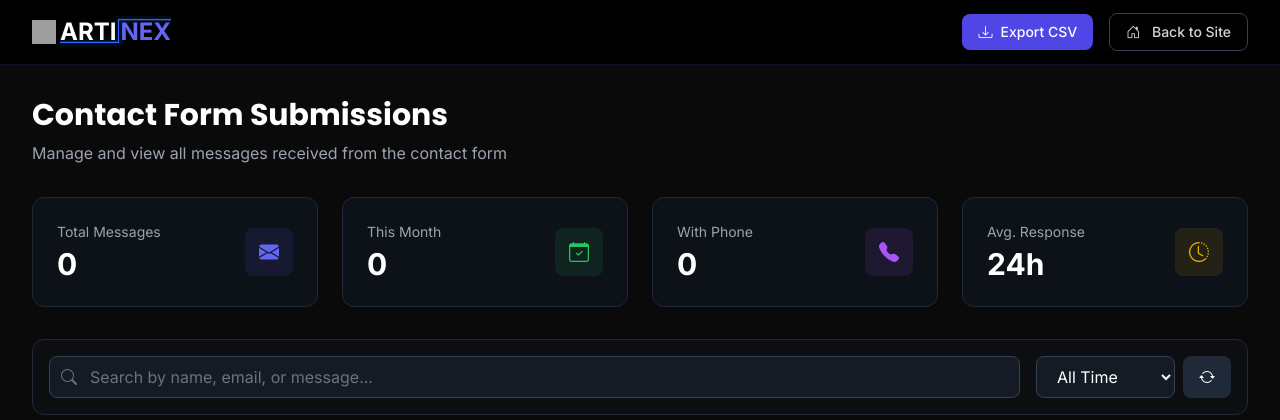
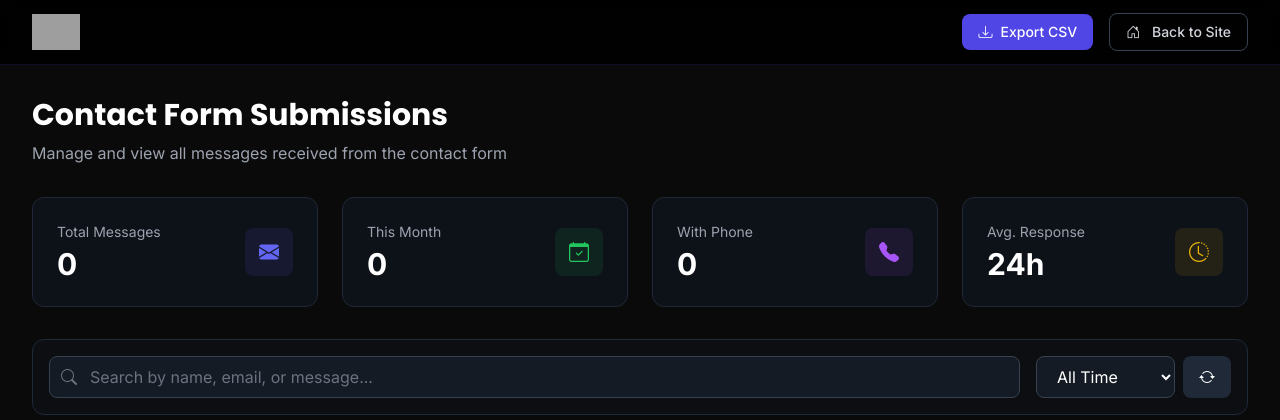
Before and after one commit to abdullaharshado99/ArtiNex, a Flask app: page /admin/contacts in a window 1280 px wide. Shown: the top 420 px of the page. Run offline with Flask 3, Linux system fonts and the light colour scheme; data that the repository does not hold is empty; some libraries are stand-ins or nearby versions; grey boxes are pictures that could not be loaded.

Commit message:
changed logo of the page.

```diff
--- a/templates/admin_panel.html
+++ b/templates/admin_panel.html
@@ -73,17 +73,19 @@
     <div class="max-w-7xl mx-auto px-4 sm:px-6 lg:px-8">
       <div class="flex justify-between items-center h-16">
         <!-- Logo -->
-        <div class="flex items-center space-x-1">
-          <img src="/static/images/anim fav.gif" alt="ARTINEX" class="w-6 h-6">
-          <div class="relative inline-block">
-            <h1 class="text-white font-big text-2xl font-bold relative z-10">
-              ARTI<span class="ml-1 text-indigo-500">NEX</span>
-            </h1>
-            <svg class="absolute left-0 top-0 w-full h-full pointer-events-none" viewBox="1 2 220 52" preserveAspectRatio="none">
-              <path id="artinex-line" d="M -30  45 L 117 45 L 117 8 L 590 8" fill="none" stroke="#2D6BFF" stroke-width="2" stroke-linecap="round"/>
-            </svg>
-          </div>
-        </div>
+          <a href="/"><img src="/static/images/favanim.gif" alt="ARTINEX" class="w-50 h-9"></a>
+
+<!--        <div class="flex items-center space-x-1">-->
+<!--          <img src="/static/images/favanim.gif" alt="ARTINEX" class="w-6 h-6">-->
+<!--          <div class="relative inline-block">-->
+<!--            <h1 class="text-white font-big text-2xl font-bold relative z-10">-->
+<!--              ARTI<span class="ml-1 text-indigo-500">NEX</span>-->
+<!--            </h1>-->
+<!--            <svg class="absolute left-0 top-0 w-full h-full pointer-events-none" viewBox="1 2 220 52" preserveAspectRatio="none">-->
+<!--              <path id="artinex-line" d="M -30  45 L 117 45 L 117 8 L 590 8" fill="none" stroke="#2D6BFF" stroke-width="2" stroke-linecap="round"/>-->
+<!--            </svg>-->
+<!--          </div>-->
+<!--        </div>-->
 
         <!-- Admin Actions -->
         <div class="flex items-center space-x-4">
```
